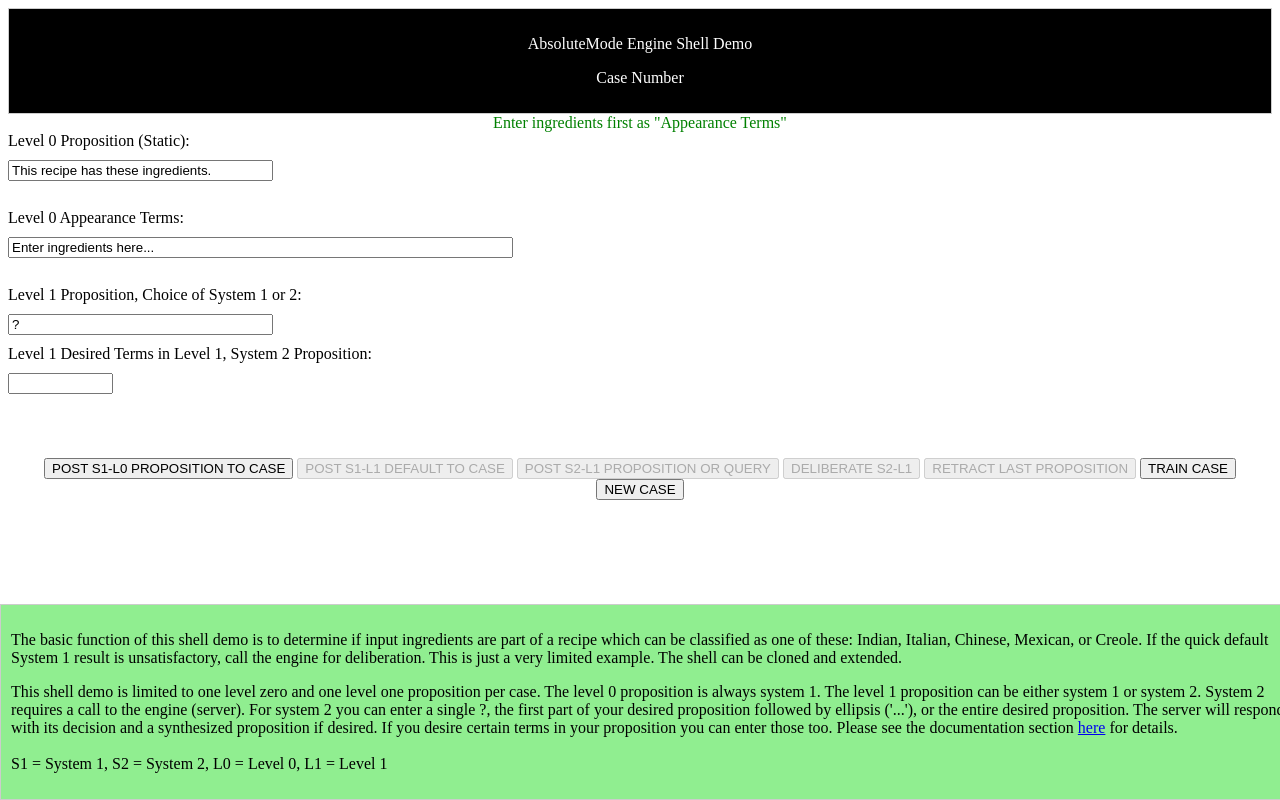
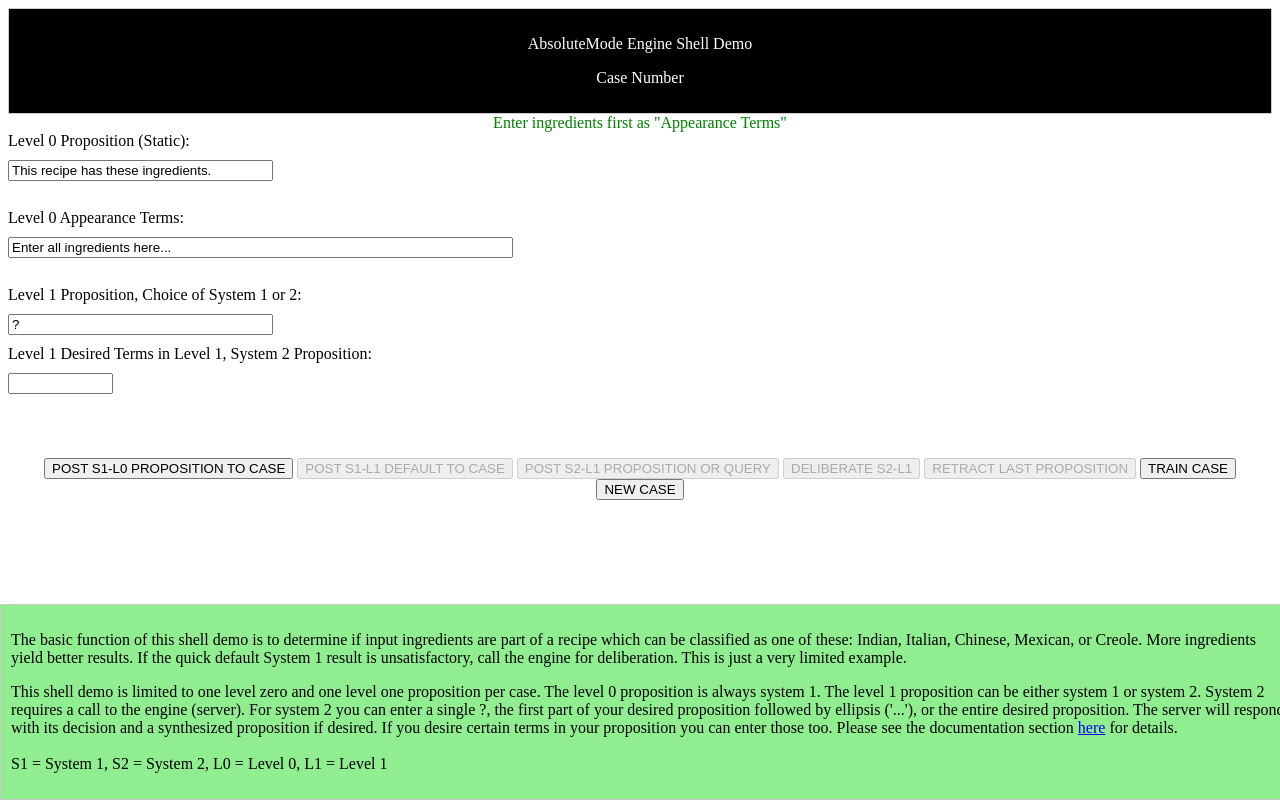
Before and after one commit to jazzbox35/AME_Client_Project, a Django app: page /ame_client_app/ in a window 1280 px wide. Run offline with Django 4.2, Linux system fonts and the light colour scheme; data that the repository does not hold is empty.

Commit message:
Update home.html

```diff
--- a/ame_client_project/ame_client_app/templates/ame_client_app/home.html
+++ b/ame_client_project/ame_client_app/templates/ame_client_app/home.html
@@ -19,7 +19,7 @@
   <script>
     var prop_level = 0;
     function ajaxCallCreateL0(case_value,L0value,L0appear) {
-        if (L0appear == "Enter the ingredients of your recipe..."){
+        if (L0appear == "Enter all ingredients here..."){
               messageBox.style.color = 'red'
               messageBox.innerText = "Please enter ingredients";
 
@@ -225,7 +225,7 @@
     <input type="text" id="L0" name="L0" value="This recipe has these ingredients." readonly size="30">
     <br>
     <label for="L0appear">Level 0 Appearance Terms:</label>
-    <input type="text" id="L0appear" name="L0appear" placeholder="Enter ingredients..." size="60">
+    <input type="text" id="L0appear" name="L0appear" placeholder="Enter all ingredients..." size="60">
     <br>
     <label for="L1">Level 1 Proposition, Choice of System 1 or 2:</label>
     <input type="text" id="L1" name="L1" placeholder="" size="30">
@@ -260,7 +260,7 @@
           document.getElementById("L0appear").removeAttribute("readonly");
           document.getElementById("L1").setAttribute("readonly","");
           document.getElementById("L1Desired").setAttribute("readonly","");
-          L0appear.value = "Enter ingredients here..."
+          L0appear.value = "Enter all ingredients here..."
           L1.value = "?"
           L1Desired.value = ""
           location.reload();
@@ -277,7 +277,7 @@
       document.getElementById("L0appear").removeAttribute("readonly");
       document.getElementById("L1").setAttribute("readonly","");
       document.getElementById("L1Desired").setAttribute("readonly","");
-      L0appear.value = "Enter ingredients here..."
+      L0appear.value = "Enter all ingredients here..."
       L1.value = "?"
       L1Desired.value = ""
       // Get new message box
@@ -298,9 +298,9 @@
 
   <div class="message-box-bottom">
     <p>The basic function of this shell demo is to determine if input ingredients are part of a recipe which
-       can be classified as one of these: Indian, Italian, Chinese, Mexican, or Creole. If the quick default System 1 result
-       is unsatisfactory, call the engine for deliberation. This is just a very limited example. The shell
-       can be cloned and extended.
+       can be classified as one of these: Indian, Italian, Chinese, Mexican, or Creole. More ingredients yield
+       better results. If the quick default System 1 result
+       is unsatisfactory, call the engine for deliberation. This is just a very limited example.
        <P>
        This shell demo is limited to one level zero and one level one proposition per case. The level 0 proposition is
        always system 1. The level 1 proposition can be either system 1 or system 2. System 2 requires a call to the
```
